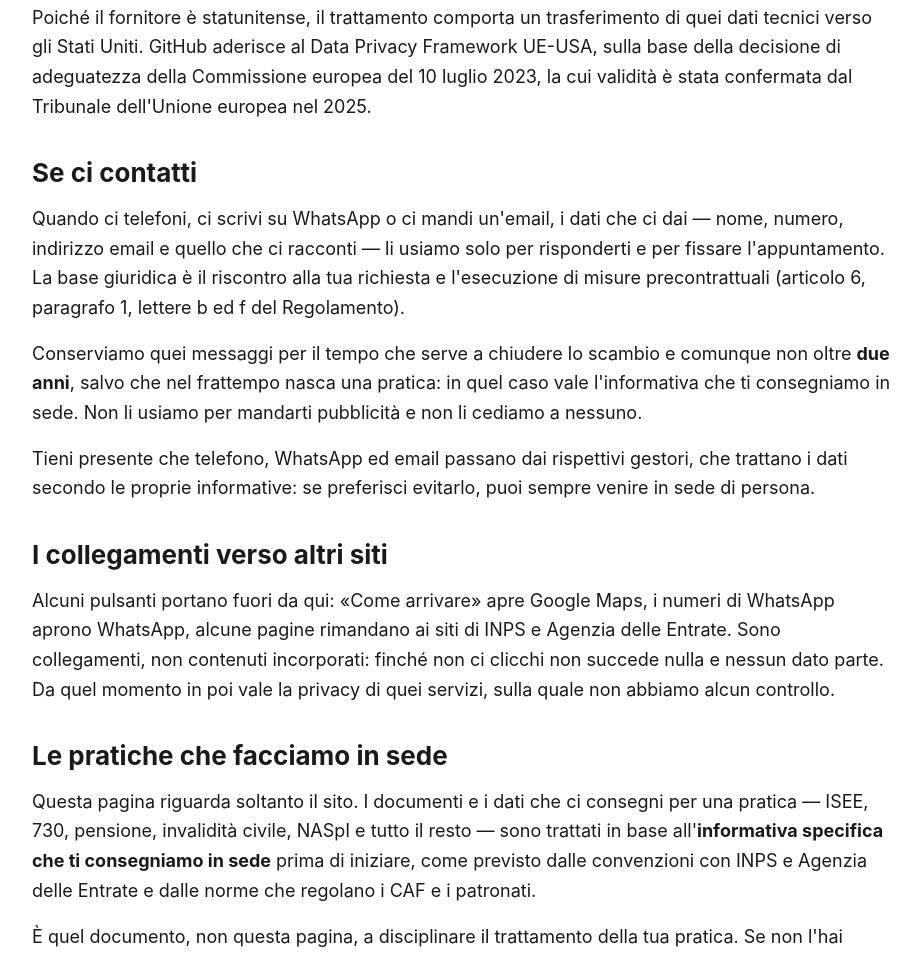
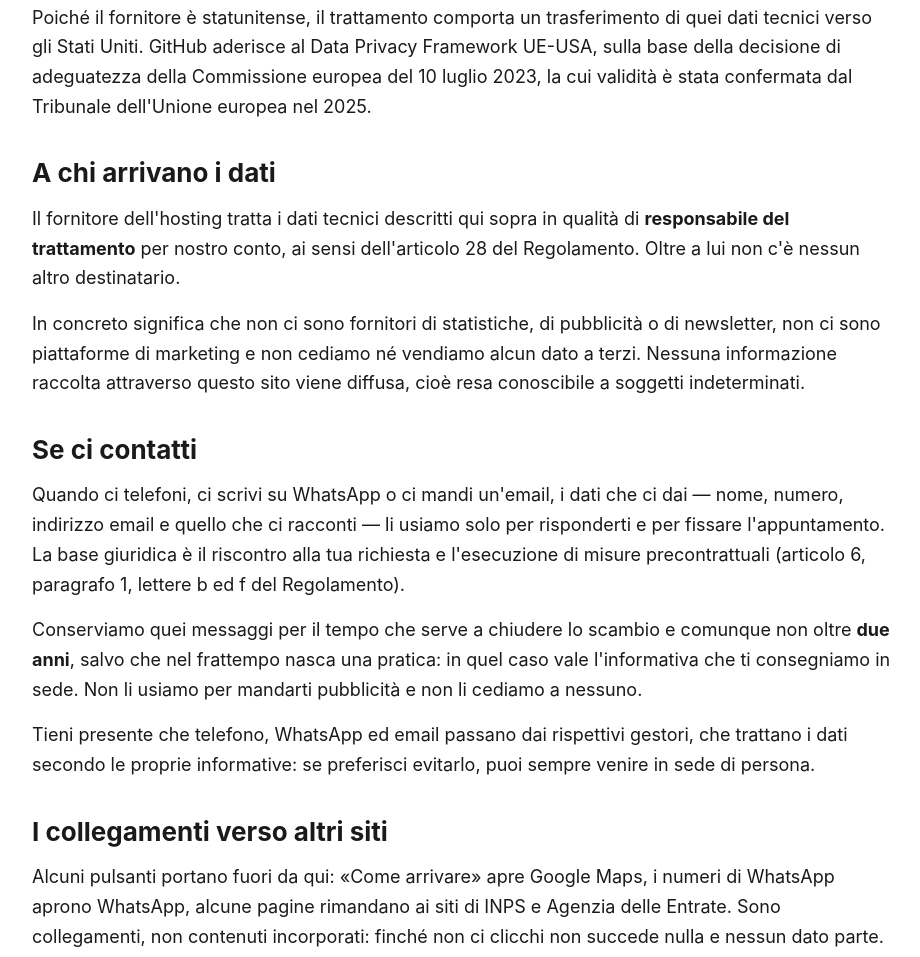
Before and after one commit to GabryGuerra/cafpatronato-orbassano, a plain HTML site: page privacy.html in a window 1280 px wide. Shown: the part 2178-3135 px from the top of the page, without its empty margins (178-1098 px from the left). Drawn offline with Linux system fonts and the light colour scheme.

Commit message:
Informativa privacy: aggiunta la sezione sui destinatari

```diff
--- a/privacy.html
+++ b/privacy.html
@@ -87,6 +87,16 @@ trasferimento di quei dati tecnici verso gli Stati Uniti. GitHub aderisce al Dat
 Privacy Framework UE-USA, sulla base della decisione di adeguatezza della Commissione
 europea del 10 luglio 2023, la cui validit&agrave; &egrave; stata confermata dal
 Tribunale dell'Unione europea nel 2025.</p>
+
+<h2>A chi arrivano i dati</h2>
+<p>Il fornitore dell'hosting tratta i dati tecnici descritti qui sopra in qualit&agrave;
+di <strong>responsabile del trattamento</strong> per nostro conto, ai sensi
+dell'articolo 28 del Regolamento. Oltre a lui non c'&egrave; nessun altro
+destinatario.</p>
+<p>In concreto significa che non ci sono fornitori di statistiche, di pubblicit&agrave;
+o di newsletter, non ci sono piattaforme di marketing e non cediamo n&eacute; vendiamo
+alcun dato a terzi. Nessuna informazione raccolta attraverso questo sito viene diffusa,
+cio&egrave; resa conoscibile a soggetti indeterminati.</p>
 
 <h2>Se ci contatti</h2>
 <p>Quando ci telefoni, ci scrivi su WhatsApp o ci mandi un'email, i dati che ci dai
```
